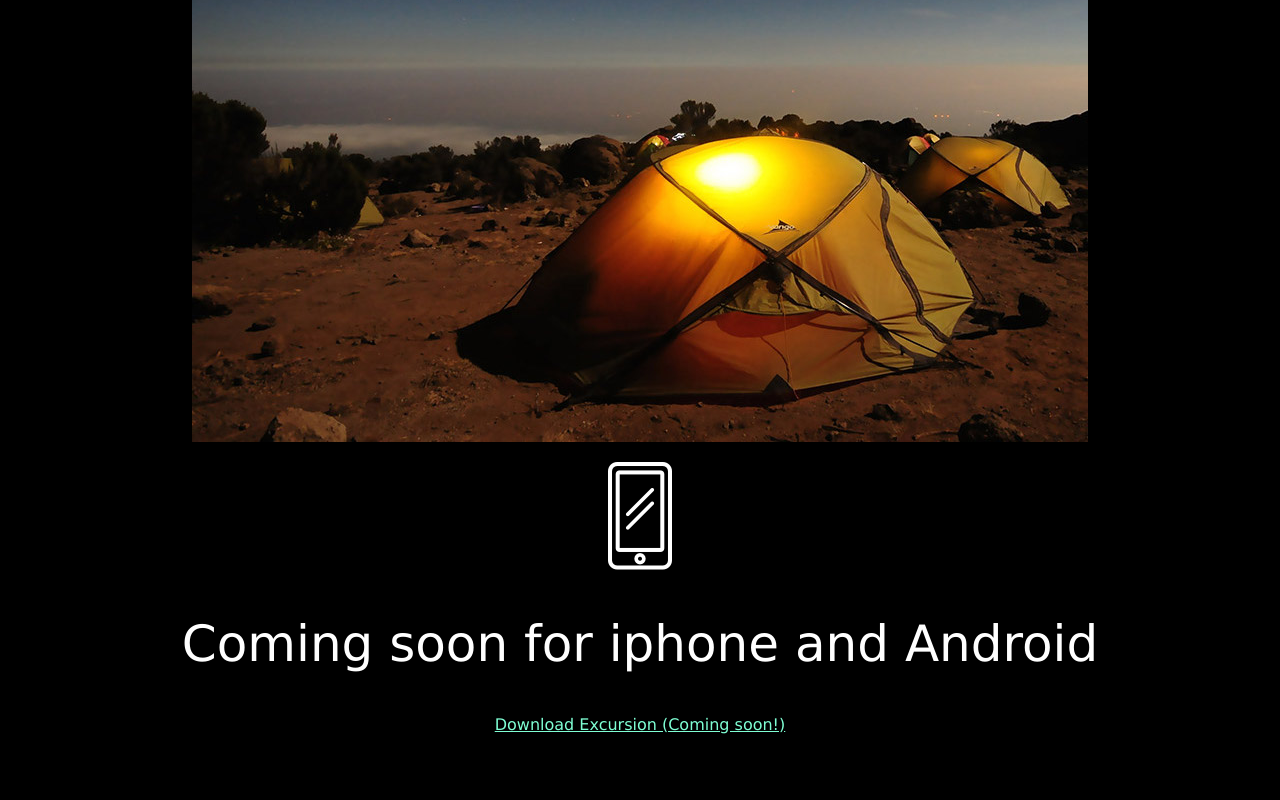
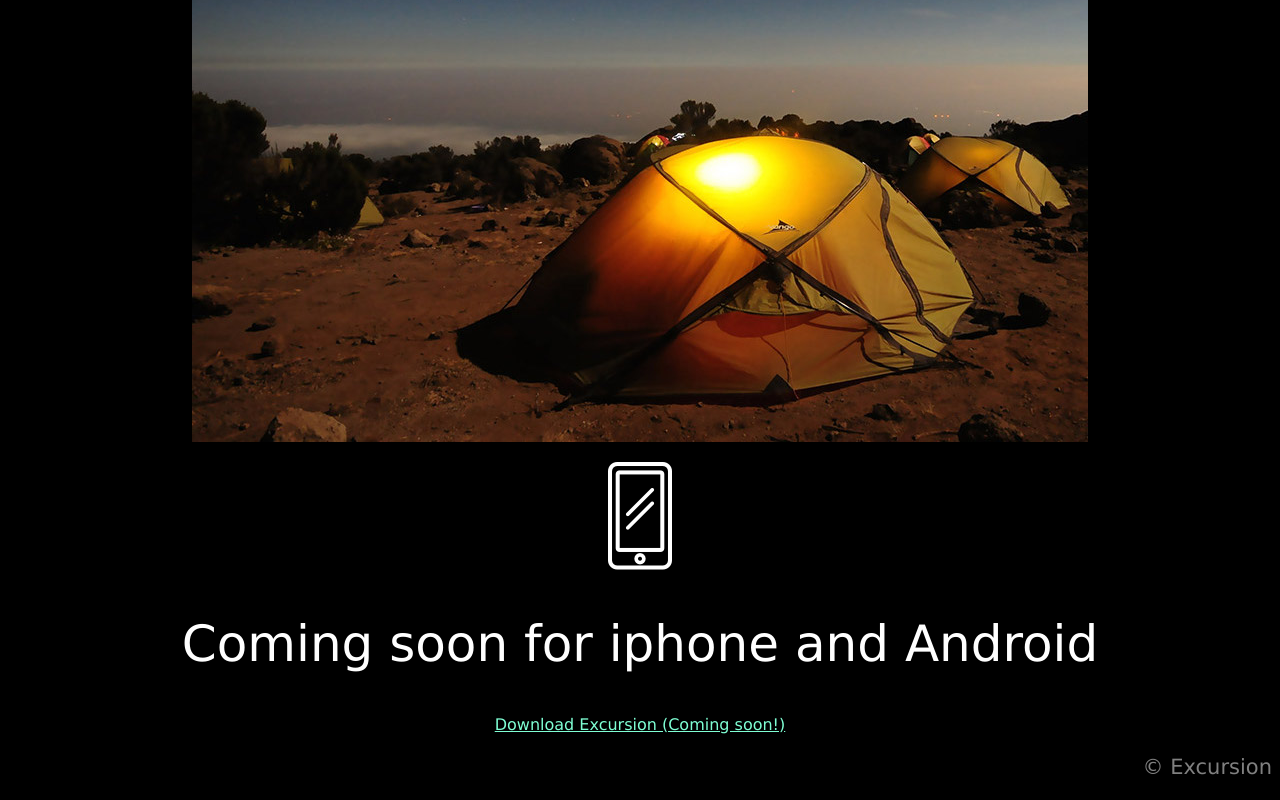
Before and after one commit to Miguel-C22/excursion, a plain HTML site: page resources/index.html in a window 1280 px wide. Shown: the part 570-1370 px from the top of the page. Before the commit the page ends 1320 px from the top, so only its background shows below. Drawn offline with Linux system fonts and the light colour scheme.

Commit message:
Final push

```diff
--- a/resources/css/styles.css
+++ b/resources/css/styles.css
@@ -29,3 +29,11 @@ body{
     font-size: 16px;
     color: aquamarine;
 }
+
+/* Footer */
+
+.footer--copyright{
+    color: grey;
+    font-size: 21px;
+    text-align: right;
+}
--- a/resources/index.html
+++ b/resources/index.html
@@ -19,5 +19,6 @@
 <p><img src="images/phone.png" alt=""></p>
 <h2 class="header--main">Coming soon for iphone and Android</h2>
 <p><a class="link--cta" href="#">Download Excursion (Coming soon!)</a></p>
+<p class="footer--copyright"> &copy; Excursion</p>
 </body>
 </html>
```
